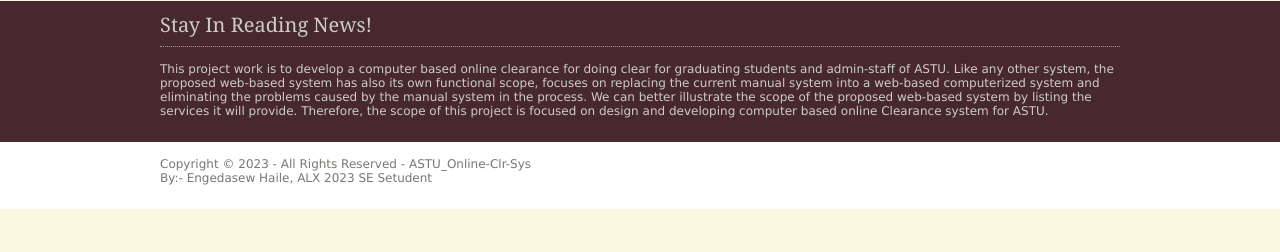
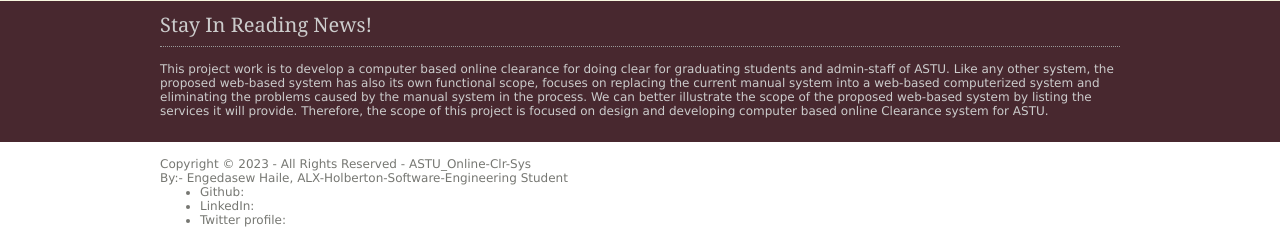
Before and after one commit to Engedasew-Haile/astu_online_clr, a PHP site: page /astu_online_clr/ in a window 1280 px wide. Shown: the part 591-843 px from the top of the page. Before the commit the page ends 800 px from the top, so only its background shows below. Run offline with PHP 8.4, Linux system fonts and the light colour scheme.

Commit message:
update index.php

```diff
--- a/index.php
+++ b/index.php
@@ -293,7 +293,13 @@ error_reporting(E_ALL);
   <div id="copyright">
     <p class="fl_left">Copyright &copy; <?php echo date('Y'); ?> - All Rights Reserved - <a href="#">ASTU_Online-Clr-Sys</a></p>
     <br class="clear" />
-	<p class="f1_left">By:- Engedasew Haile, ALX 2023 SE Setudent</p>
+	<p class="f1_left"> By:- Engedasew Haile, ALX-Holberton-Software-Engineering Student
+		<ul>
+		<li><a href="https://github.com/Engedasew-Haile/astu_online_clr.git">Github:</a><br></li>
+		<li><a href="https://www.linkedin.com/in/engedasew-haile-1306a193/">LinkedIn:</a><br></li>
+		<li><a href="https://twitter.com/abulecisco">Twitter profile:</a></li>
+		</ul>
+	</p>
   </div>
 </div>
 </body>
```
